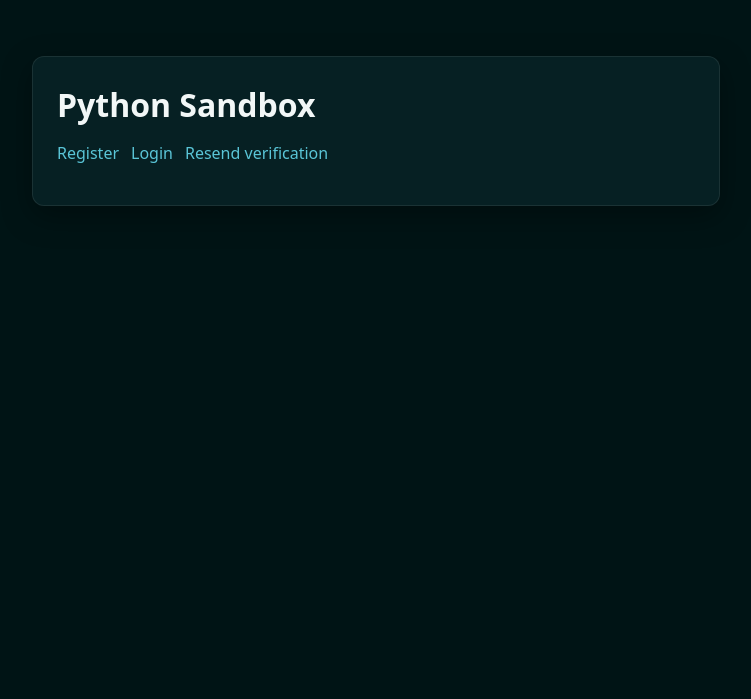
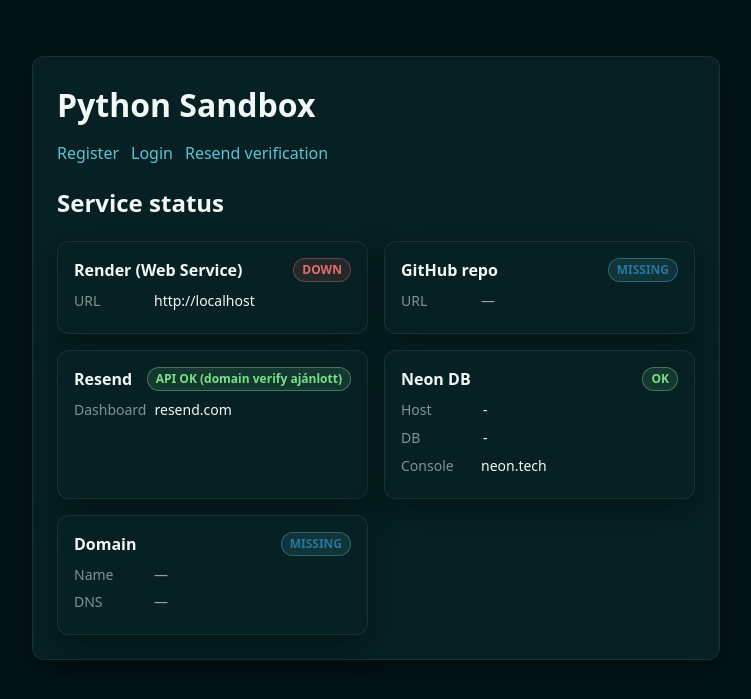
Before and after one commit to Attila314dev/python_sandbox, a Flask app: page / in a window 1280 px wide. Shown: the top 699 px of the page, without its empty margins (264-1015 px from the left). Run offline with Flask 3, Linux system fonts and the light colour scheme; data that the repository does not hold is empty; some libraries are stand-ins or nearby versions.

Commit message:
Update index.html

```diff
--- a/templates/index.html
+++ b/templates/index.html
@@ -3,6 +3,17 @@
 <script src="/static/app.js" defer></script>
 <div class="container"><div class="card">
   <h1>Python Sandbox</h1>
+
+  {% with messages = get_flashed_messages(with_categories=true) %}
+    {% if messages %}
+      <div class="stack">
+        {% for cat,msg in messages %}
+          <div class="alert {{ 'alert-success' if cat=='success' else ('alert-error' if cat=='error' else '') }}">{{ msg }}</div>
+        {% endfor %}
+      </div>
+    {% endif %}
+  {% endwith %}
+
   {% if session.email %}
     <p>Logged in as <b>{{ session.email }}</b></p>
     <div class="nav">
@@ -17,4 +28,52 @@
       <a href="/resend-verification">Resend verification</a>
     </div>
   {% endif %}
+
+  <h2 style="margin-top:20px">Service status</h2>
+  {% set s = status %}
+  <div class="status-grid">
+    <div class="status-card">
+      <div class="status-head">
+        <h3>Render (Web Service)</h3>
+        <span class="badge {{ 'ok' if s.render.up else 'err' }}">{{ 'UP' if s.render.up else 'DOWN' }}</span>
+      </div>
+      <div class="kv"><span>URL</span>{% if s.render.url %}<a href="{{ s.render.url }}">{{ s.render.url }}</a>{% else %}—{% endif %}</div>
+      {% if s.render.commit %}<div class="kv"><span>Commit</span><code>{{ s.render.commit[:7] }}</code></div>{% endif %}
+    </div>
+
+    <div class="status-card">
+      <div class="status-head">
+        <h3>GitHub repo</h3>
+        <span class="badge {{ 'ok' if s.github.url else 'warn' }}">{{ 'SET' if s.github.url else 'MISSING' }}</span>
+      </div>
+      <div class="kv"><span>URL</span>{% if s.github.url %}<a href="{{ s.github.url }}">{{ s.github.url }}</a>{% else %}—{% endif %}</div>
+    </div>
+
+    <div class="status-card">
+      <div class="status-head">
+        <h3>Resend</h3>
+        <span class="badge {{ 'ok' if s.resend.kind=='ok' else ('warn' if s.resend.kind=='warn' else 'err') }}">{{ s.resend.label }}</span>
+      </div>
+      <div class="kv"><span>Dashboard</span><a href="https://resend.com/dashboard">resend.com</a></div>
+    </div>
+
+    <div class="status-card">
+      <div class="status-head">
+        <h3>Neon DB</h3>
+        <span class="badge {{ 'ok' if s.neon.ok else 'err' }}">{{ 'OK' if s.neon.ok else 'ERR' }}</span>
+      </div>
+      <div class="kv"><span>Host</span><code>{{ s.neon.host }}</code></div>
+      <div class="kv"><span>DB</span><code>{{ s.neon.db }}</code></div>
+      <div class="kv"><span>Console</span><a href="https://console.neon.tech">neon.tech</a></div>
+    </div>
+
+    <div class="status-card">
+      <div class="status-head">
+        <h3>Domain</h3>
+        <span class="badge {{ 'ok' if s.domain.name!='—' else 'warn' }}">{{ 'SET' if s.domain.name!='—' else 'MISSING' }}</span>
+      </div>
+      <div class="kv"><span>Name</span>{{ s.domain.name }}</div>
+      <div class="kv"><span>DNS</span>{{ s.domain.dns }}</div>
+    </div>
+  </div>
 </div></div>
```
